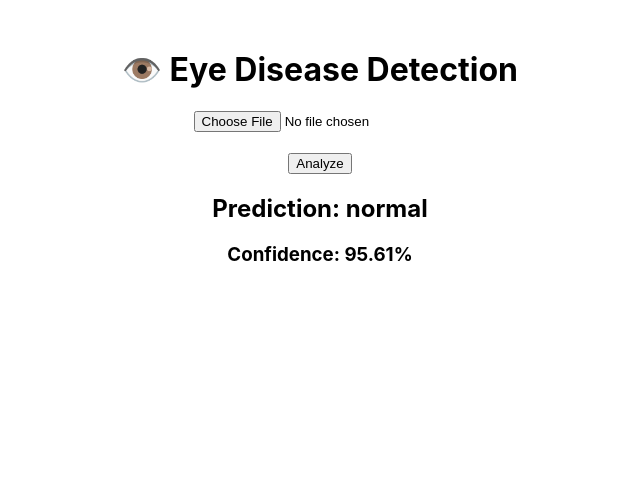
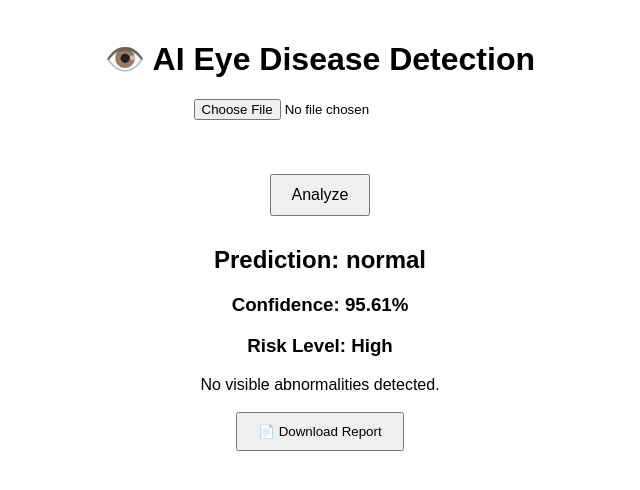
Before and after one commit to sxiya/eye-frontend, a React (Create React App) app: page / in a window 1280 px wide. Both pictures are taken after a click on the button "Analyze". Shown: the top 490 px of the page, without its empty margins (320-960 px from the left). Built offline with nearby package versions, Linux system fonts and the light colour scheme.

Commit message:
added advanced UI + report

```diff
--- a/src/App.js
+++ b/src/App.js
@@ -1,12 +1,27 @@
 import React, { useState } from "react";
+import jsPDF from "jspdf";
 
 function App() {
   const [file, setFile] = useState(null);
+  const [preview, setPreview] = useState(null);
   const [result, setResult] = useState(null);
 
-  const handleUpload = async () => {
-    const classes = ['cataract', 'diabetic_retinopathy', 'glaucoma', 'normal'];
+  const classes = ['cataract', 'diabetic_retinopathy', 'glaucoma', 'normal'];
 
+  const descriptions = {
+    cataract: "Clouding of the eye lens leading to blurry vision.",
+    diabetic_retinopathy: "Damage to retinal blood vessels due to diabetes.",
+    glaucoma: "Optic nerve damage often caused by high eye pressure.",
+    normal: "No visible abnormalities detected."
+  };
+
+  const getRiskLevel = (confidence) => {
+    if (confidence > 0.95) return "High";
+    if (confidence > 0.90) return "Medium";
+    return "Low";
+  };
+
+  const handleUpload = () => {
     const pred = classes[Math.floor(Math.random() * classes.length)];
     const confidence = Math.random() * 0.15 + 0.85;
 
@@ -16,19 +31,60 @@ function App() {
     });
   };
 
+  const handleFileChange = (e) => {
+    const selected = e.target.files[0];
+    setFile(selected);
+    setPreview(URL.createObjectURL(selected));
+  };
+
+  const downloadPDF = () => {
+    const doc = new jsPDF();
+
+    doc.setFontSize(16);
+    doc.text("AI Ophthalmology Report", 20, 20);
+
+    doc.setFontSize(12);
+    doc.text(`Prediction: ${result.prediction}`, 20, 40);
+    doc.text(`Confidence: ${(result.confidence * 100).toFixed(2)}%`, 20, 50);
+    doc.text(`Risk Level: ${getRiskLevel(result.confidence)}`, 20, 60);
+
+    doc.text("Description:", 20, 80);
+    doc.text(descriptions[result.prediction], 20, 90);
+
+    doc.save("Eye_Report.pdf");
+  };
+
   return (
-    <div style={{ textAlign: "center", marginTop: "50px" }}>
-      <h1>👁️ Eye Disease Detection</h1>
+    <div style={{ textAlign: "center", marginTop: "40px", fontFamily: "Arial" }}>
+      <h1>👁️ AI Eye Disease Detection</h1>
 
-      <input type="file" onChange={(e) => setFile(e.target.files[0])} />
+      <input type="file" onChange={handleFileChange} />
       <br /><br />
 
-      <button onClick={handleUpload}>Analyze</button>
+      {preview && (
+        <img src={preview} alt="preview" width="250" style={{ borderRadius: "10px" }} />
+      )}
+
+      <br /><br />
+
+      <button onClick={handleUpload} style={{ padding: "10px 20px", fontSize: "16px" }}>
+        Analyze
+      </button>
 
       {result && (
-        <div style={{ marginTop: "20px" }}>
+        <div style={{ marginTop: "30px" }}>
           <h2>Prediction: {result.prediction}</h2>
           <h3>Confidence: {(result.confidence * 100).toFixed(2)}%</h3>
+          <h3>Risk Level: {getRiskLevel(result.confidence)}</h3>
+
+          <p style={{ width: "60%", margin: "auto" }}>
+            {descriptions[result.prediction]}
+          </p>
+
+          <br />
+          <button onClick={downloadPDF} style={{ padding: "10px 20px" }}>
+            📄 Download Report
+          </button>
         </div>
       )}
     </div>
```
